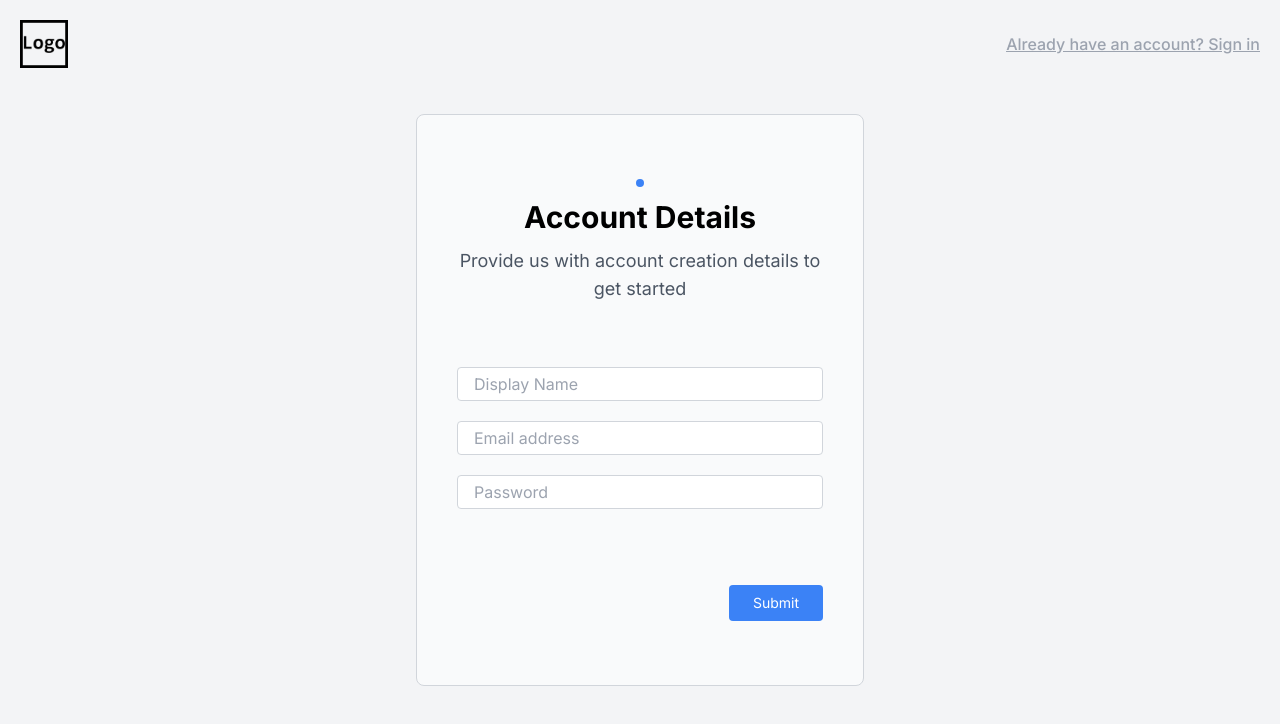
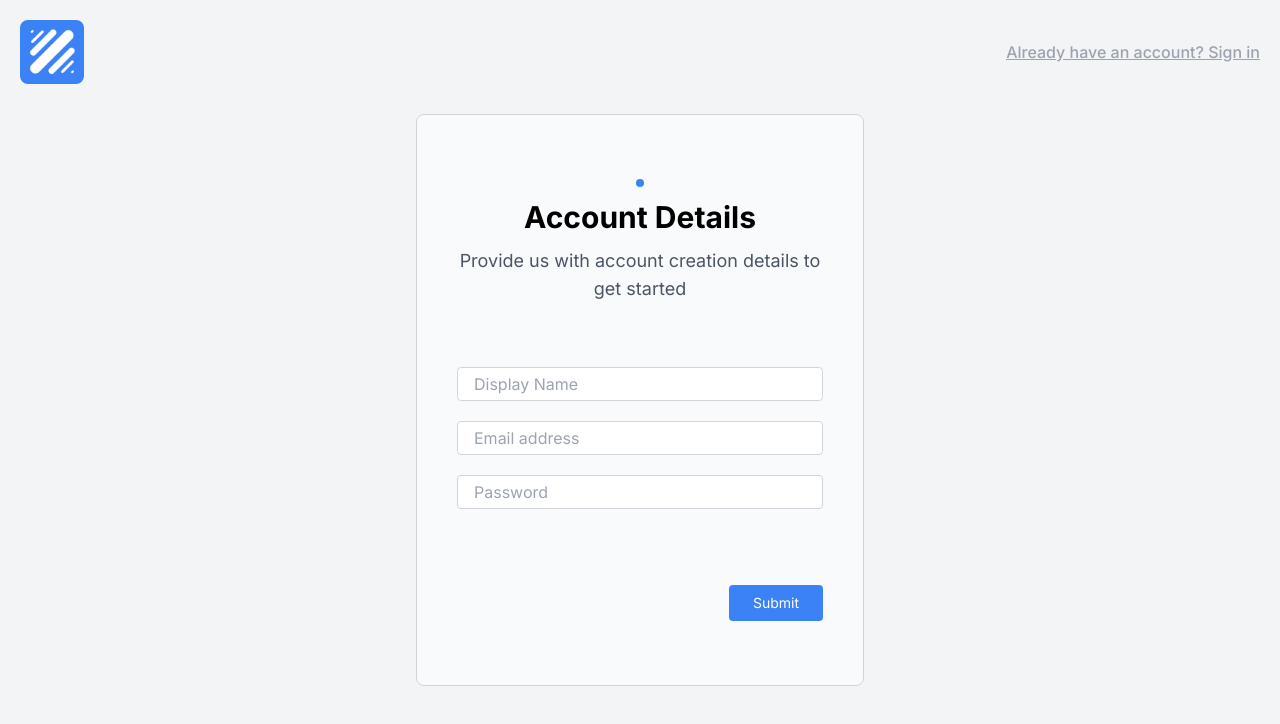
Before and after one commit to Moorad/social-network-for-education, a React (Create React App) app in the folder packages/react-app/: page /signup in a window 1280 px wide. Shown: the top 724 px of the page. Built offline with nearby package versions, Linux system fonts and the light colour scheme.

Commit message:
Merge all nav bars into a nav bar controller component

```diff
--- /dev/null
+++ b/packages/react-app/src/components/NavBarController.tsx
@@ -0,0 +1,93 @@
+import React, { Component } from 'react';
+import { Link } from 'react-router-dom';
+import logo from '../assets/images/logo.png';
+
+/*	"LandingNavBar" for Landing page
+	"AuthNavBar" for authentication pages (/signin and /signup)
+	"MainNavBar" for main protected pages (/home, /profile, etc)
+*/
+type NavBarTypes = 'LandingNavBar' | 'AuthNavBar' | 'MainNavbar';
+
+type authTypes = 'SignUp' | 'SignIn';
+
+export default class NavBarController extends Component<{
+	type: NavBarTypes;
+	authType?: authTypes;
+}> {
+	constructor(props: { type: NavBarTypes; authType: authTypes }) {
+		super(props);
+	}
+
+	getAppropriateNavBar() {
+		if (this.props.type === 'LandingNavBar') {
+			return <LandingNavBar />;
+		} else if (this.props.type === 'AuthNavBar') {
+			return <AuthNavBar type={this.props.authType || 'SignIn'} />;
+		} else if (this.props.type === 'MainNavbar') {
+			return <MainNavBar />;
+		}
+	}
+
+	render() {
+		return (
+			<div className='max-w-auto p-5'>
+				<div className='flex justify-between'>
+					{this.getAppropriateNavBar()}
+				</div>
+			</div>
+		);
+	}
+}
+
+function LandingNavBar() {
+	return (
+		<>
+			<div className='inline-flex items-center gap-3 text-white font-medium'>
+				<Link to='/'>
+					<img src={logo} className='w-auto h-12 mr-5'></img>
+				</Link>
+				<a>Features</a>
+				<a>Development</a>
+				<a>Contact</a>
+			</div>
+
+			<div className='inline-flex items-center'>
+				<Link to='/signin'>
+					<button className='bg-gray-500 text-white py-2 px-4 rounded'>
+						Log in
+					</button>
+				</Link>
+			</div>
+		</>
+	);
+}
+
+function AuthNavBar(props: { type: authTypes }) {
+	let elements;
+	if (props.type == 'SignUp') {
+		elements = <Link to='/signin'>Already have an account? Sign in</Link>;
+	} else {
+		elements = (
+			<Link to='/signup'>Don&apos;t have an account? Sign up</Link>
+		);
+	}
+
+	return (
+		<>
+			<div className='inline-flex items-center gap-3 font-medium'>
+				<Link to='/'>
+					<div className='bg-blue-500 p-2 rounded-lg'>
+						<img src={logo} className='w-auto h-12'></img>
+					</div>
+				</Link>
+			</div>
+			<div className='inline-flex items-center align-middle font-medium underline text-gray-400'>
+				{elements}
+			</div>
+		</>
+	);
+}
+
+function MainNavBar() {
+	return <div></div>;
+}
--- a/packages/react-app/src/index.tsx
+++ b/packages/react-app/src/index.tsx
@@ -6,6 +6,7 @@ import Landing from './pages/landing/Landing';
 import Authentication from './pages/authentication/Authentication';
 import Home from './pages/home/Home';
 import RequireAuth from './utils/RequireAuth';
+import Profile from './pages/profile/Profile';
 
 const root = ReactDOM.createRoot(
 	document.getElementById('root') as HTMLElement
@@ -29,6 +30,7 @@ root.render(
 				{/* Requires Auth */}
 				<Route element={<RequireAuth />}>
 					<Route path='/home' element={<Home />} />
+					<Route path='/profile' element={<Profile />}></Route>
 				</Route>
 			</Routes>
 		</BrowserRouter>
--- a/packages/react-app/src/pages/authentication/Authentication.tsx
+++ b/packages/react-app/src/pages/authentication/Authentication.tsx
@@ -1,7 +1,7 @@
 import React from 'react';
 import SignUpForm from './components/SignUpForm';
 import SignInForm from './components/SignInForm';
-import NavBar from './components/NavBar';
+import NavBarController from '../../components/NavBarController';
 
 type propTypes = {
 	type: 'SignUp' | 'SignIn';
@@ -21,7 +21,7 @@ export default function Authentication(props: propTypes) {
 
 	return (
 		<>
-			<NavBar type={props.type} />
+			<NavBarController type='AuthNavBar' authType={props.type} />
 			<div className='inset-center'>{getForm()}</div>
 		</>
 	);
--- a/packages/react-app/src/pages/authentication/components/NavBar.tsx
+++ /dev/null
@@ -1,42 +0,0 @@
-import React from 'react';
-import { Link } from 'react-router-dom';
-import logo from '../../../assets/images/logo.png';
-
-type propTypes = {
-	type: 'SignUp' | 'SignIn';
-};
-
-export default function Navbar(props: propTypes) {
-	let elements;
-	if (props.type == 'SignUp') {
-		elements = (
-			<div className='inline-flex items-center align-middle font-medium underline text-gray-400'>
-				<Link to='/signin'>Already have an account? Sign in</Link>
-			</div>
-		);
-	} else {
-		elements = (
-			<div className='inline-flex items-center align-middle font-medium underline text-gray-400'>
-				<Link to='/signup'>Don&apos;t have an account? Sign up</Link>
-			</div>
-		);
-	}
-
-	return (
-		<div>
-			<div className='max-w-auto p-5'>
-				<div className='flex justify-between'>
-					<div className='inline-flex items-center gap-3 font-medium'>
-						<Link to='/'>
-							<img
-								src={logo}
-								className='w-auto h-12 mr-5 invert'
-							></img>
-						</Link>
-					</div>
-					{elements}
-				</div>
-			</div>
-		</div>
-	);
-}
--- a/packages/react-app/src/pages/authentication/components/SignInForm.tsx
+++ b/packages/react-app/src/pages/authentication/components/SignInForm.tsx
@@ -1,6 +1,6 @@
 import React, { FormEvent, useRef, useState } from 'react';
 import { useNavigate } from 'react-router-dom';
-import ErrorPrompt from './Form/ErrorPrompt';
+import ErrorPrompt from './ErrorPrompt';
 import axios from 'axios';
 
 export default function SignIn() {
--- a/packages/react-app/src/pages/authentication/components/SignUpForm.tsx
+++ b/packages/react-app/src/pages/authentication/components/SignUpForm.tsx
@@ -1,6 +1,6 @@
 import React, { useState } from 'react';
 import { useNavigate } from 'react-router-dom';
-import Step1 from './Form/Step1';
+import Step1 from './Steps/Step1';
 
 export default function SignUpForm() {
 	const navigate = useNavigate();
--- a/packages/react-app/src/pages/authentication/components/Form/Step1.tsx
+++ b/packages/react-app/src/pages/authentication/components/Steps/Step1.tsx
@@ -1,5 +1,5 @@
 import React, { FormEvent, useRef, useState } from 'react';
-import ErrorPrompt from './ErrorPrompt';
+import ErrorPrompt from '../ErrorPrompt';
 import NavButtons from './NavButtons';
 import axios from 'axios';
 
--- a/packages/react-app/src/pages/landing/Landing.tsx
+++ b/packages/react-app/src/pages/landing/Landing.tsx
@@ -1,6 +1,6 @@
 import React, { Component } from 'react';
-import NavBar from './components/NavBar';
 import SignUpForm from './components/ButtonGroup';
+import NavBarController from '../../components/NavBarController';
 
 export default class Landing extends Component {
 	render() {
@@ -17,7 +17,7 @@ export default class Landing extends Component {
 						style={{ filter: 'blur(200px)' }}
 					></div>
 				</div>
-				<NavBar />
+				<NavBarController type='LandingNavBar' />
 				<div className='flex mr-20 justify-between h-full'>
 					<div className='flex flex-col text-white ml-20 justify-center mb-32'>
 						<div className='font-bold text-5xl w-3/4 mb-10'>
--- a/packages/react-app/src/pages/landing/components/NavBar.tsx
+++ /dev/null
@@ -1,35 +0,0 @@
-import React, { Component } from 'react';
-import { Link } from 'react-router-dom';
-import logo from '../../../assets/images/logo.png';
-
-export default class NavBar extends Component {
-	render() {
-		return (
-			<div>
-				<div className='max-w-auto p-5'>
-					<div className='flex justify-between'>
-						<div className='inline-flex items-center gap-3 text-white font-medium'>
-							<Link to='/'>
-								<img
-									src={logo}
-									className='w-auto h-12 mr-5'
-								></img>
-							</Link>
-							<a>Features</a>
-							<a>Development</a>
-							<a>Contact</a>
-						</div>
-
-						<div className='inline-flex items-center'>
-							<Link to='/signin'>
-								<button className='bg-gray-500 text-white py-2 px-4 rounded'>
-									Log in
-								</button>
-							</Link>
-						</div>
-					</div>
-				</div>
-			</div>
-		);
-	}
-}
--- /dev/null
+++ b/packages/react-app/src/pages/profile/Profile.tsx
@@ -0,0 +1,9 @@
+import React from 'react';
+
+export default function Profile() {
+	return (
+		<div>
+			<></>
+		</div>
+	);
+}
```
Also changed, not shown: packages/react-app/src/assets/images/logo.png, packages/react-app/src/pages/authentication/components/ErrorPrompt.tsx (renamed from packages/react-app/src/pages/authentication/components/Form/ErrorPrompt.tsx), packages/react-app/src/pages/authentication/components/Steps/NavButtons.tsx (renamed from packages/react-app/src/pages/authentication/components/Form/NavButtons.tsx).
